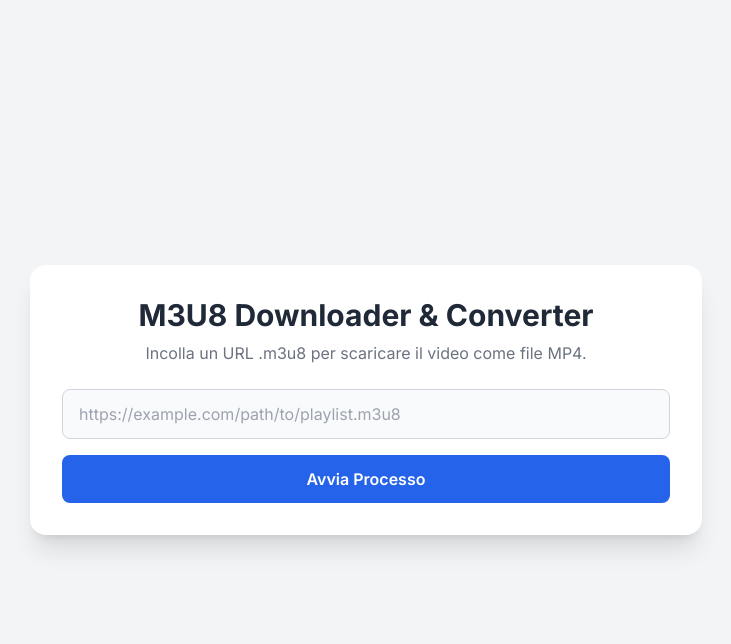
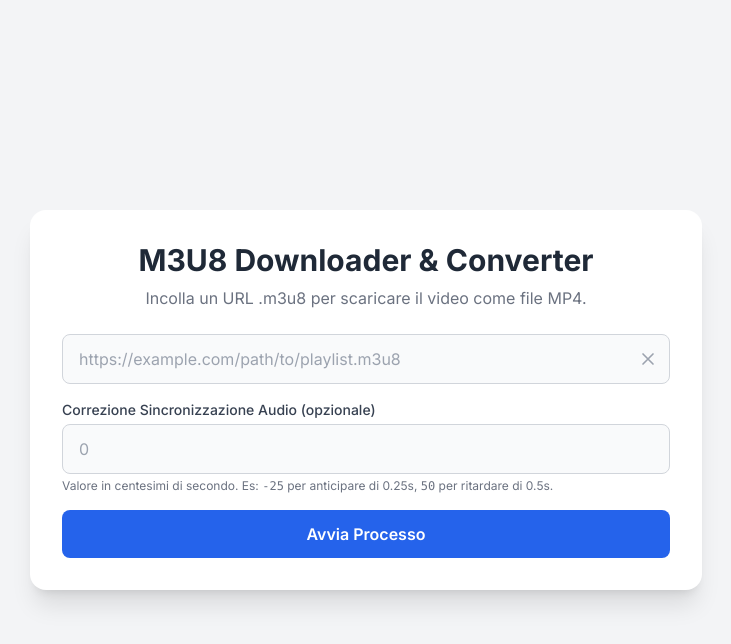
Before and after one commit to fabiusai/video-converter-web, a Flask app: page / in a window 1280 px wide. Shown: the top 644 px of the page, without its empty margins (274-1005 px from the left). Run offline with Flask 3, Linux system fonts and the light colour scheme; some libraries are stand-ins or nearby versions.

Commit message:
Update index.html

```diff
--- a/templates/index.html
+++ b/templates/index.html
@@ -16,6 +16,15 @@
             0% { transform: rotate(0deg); }
             100% { transform: rotate(360deg); }
         }
+        /* Rimuove le frecce dall'input numerico */
+        input[type=number]::-webkit-inner-spin-button,
+        input[type=number]::-webkit-outer-spin-button {
+            -webkit-appearance: none;
+            margin: 0;
+        }
+        input[type=number] {
+            -moz-appearance: textfield;
+        }
     </style>
 </head>
 <body class="bg-gray-100 flex items-center justify-center min-h-screen">
@@ -25,9 +34,23 @@
             <p class="text-gray-500 mt-2">Incolla un URL .m3u8 per scaricare il video come file MP4.</p>
         </div>
         <div class="space-y-4">
+            <!-- CAMPO URL CON PULSANTE PULISCI -->
             <div class="relative">
-                <input type="url" id="m3u8-url" placeholder="https://example.com/path/to/playlist.m3u8" class="w-full px-4 py-3 pr-12 text-gray-700 bg-gray-50 border border-gray-300 rounded-lg focus:outline-none focus:ring-2 focus:ring-blue-500 transition-all">
+                <input type="url" id="m3u8-url" placeholder="https://example.com/path/to/playlist.m3u8" class="w-full px-4 py-3 pr-10 text-gray-700 bg-gray-50 border border-gray-300 rounded-lg focus:outline-none focus:ring-2 focus:ring-blue-500 transition-all">
+                <button id="clear-btn" class="absolute inset-y-0 right-0 flex items-center pr-3 cursor-pointer text-gray-400 hover:text-gray-600">
+                    <svg xmlns="http://www.w3.org/2000/svg" class="h-5 w-5" fill="none" viewBox="0 0 24 24" stroke="currentColor">
+                        <path stroke-linecap="round" stroke-linejoin="round" stroke-width="2" d="M6 18L18 6M6 6l12 12" />
+                    </svg>
+                </button>
             </div>
+
+            <!-- CAMPO RITARDO AUDIO -->
+            <div>
+                <label for="audio-delay" class="block text-sm font-medium text-gray-700 mb-1">Correzione Sincronizzazione Audio (opzionale)</label>
+                <input type="number" id="audio-delay" name="audio-delay" placeholder="0" class="w-full px-4 py-3 text-gray-700 bg-gray-50 border border-gray-300 rounded-lg focus:outline-none focus:ring-2 focus:ring-blue-500 transition-all">
+                <p class="text-xs text-gray-500 mt-1">Valore in centesimi di secondo. Es: <span class="font-mono">-25</span> per anticipare di 0.25s, <span class="font-mono">50</span> per ritardare di 0.5s.</p>
+            </div>
+
             <button id="process-btn" class="w-full bg-blue-600 text-white font-semibold py-3 px-4 rounded-lg hover:bg-blue-700 focus:outline-none focus:ring-2 focus:ring-offset-2 focus:ring-blue-500 transition-transform transform hover:scale-102 flex items-center justify-center space-x-2">
                 <span>Avvia Processo</span>
             </button>
@@ -39,7 +62,6 @@
                 <a id="download-link" class="inline-block bg-green-600 text-white font-bold py-3 px-6 rounded-lg hover:bg-green-700 transition-transform transform hover:scale-105">
                     Download Pronto! Clicca qui.
                 </a>
-                <!-- MESSAGGIO DI AVVISO SULLA SCADENZA -->
                 <p class="text-xs text-gray-500 mt-2">
                     Nota: Il link per il download è temporaneo e scadrà tra circa 30 minuti.
                 </p>
@@ -48,6 +70,8 @@
     </div>
     <script>
         const urlInput = document.getElementById('m3u8-url');
+        const clearBtn = document.getElementById('clear-btn');
+        const delayInput = document.getElementById('audio-delay');
         const processBtn = document.getElementById('process-btn');
         const statusContainer = document.getElementById('status-container');
         const messageBox = document.getElementById('message-box');
@@ -57,6 +81,10 @@
         let pollingInterval;
 
         processBtn.addEventListener('click', startProcess);
+        clearBtn.addEventListener('click', () => {
+            urlInput.value = '';
+            urlInput.focus();
+        });
 
         function showMessage(type, text) {
             messageBox.textContent = text;
@@ -82,6 +110,9 @@
 
         async function startProcess() {
             const m3u8Url = urlInput.value.trim();
+            const audioDelayValue = delayInput.value.trim();
+            const audioDelayCs = parseInt(audioDelayValue, 10) || 0;
+
             if (!m3u8Url) {
                 showMessage('error', 'Per favore, inserisci un URL valido.');
                 statusContainer.classList.remove('hidden');
@@ -96,7 +127,7 @@
                 const response = await fetch('/process', {
                     method: 'POST',
                     headers: { 'Content-Type': 'application/json' },
-                    body: JSON.stringify({ url: m3u8Url }),
+                    body: JSON.stringify({ url: m3u8Url, audio_delay: audioDelayCs }),
                 });
                 if (!response.ok) throw new Error('Errore nell\'avvio del processo.');
 
@@ -117,7 +148,6 @@
             pollingInterval = setInterval(async () => {
                 try {
                     const response = await fetch(`/status/${jobId}`);
-                    // Se la risposta è 404, il job è scaduto
                     if (response.status === 404) {
                         clearInterval(pollingInterval);
                         showMessage('error', 'Il processo è scaduto o non è stato trovato. Riprova.');
```
